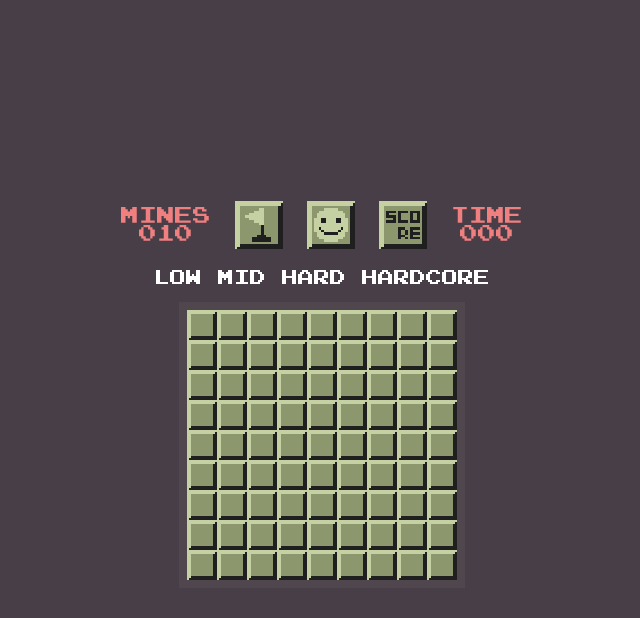
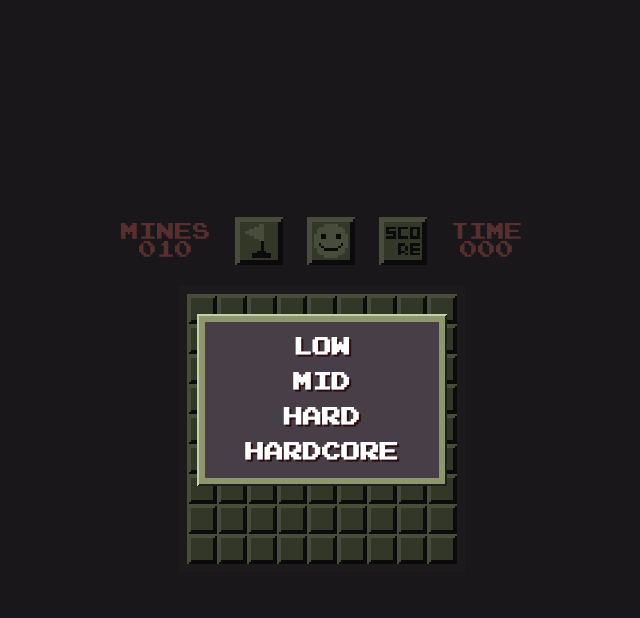
Before and after one commit to damianpolak/minesweeper, an Angular app: page /game in a window 1280 px wide. Both pictures are taken after a click on the element 649 px from the left and 225 px from the top of the page. Shown: the top 618 px of the page, without its empty margins (318-958 px from the left). Built offline with nearby package versions, Linux system fonts and the light colour scheme.

Commit message:
button and modal components

```diff
--- a/src/app/app.module.ts
+++ b/src/app/app.module.ts
@@ -8,7 +8,8 @@ import { FieldComponent } from './board/field/field.component';
 import { GameComponent } from './game/game.component';
 import { GlobalService } from './core/services/global.service';
 import { LoaderComponent } from './loader/loader.component';
-import { ExtraButtonComponent } from './button/extrabutton.component';
+import { MsButtonComponent } from './shared/ms-button.component';
+import { MsModalComponent } from './shared/ms-modal.component';
 
 @NgModule({
   declarations: [
@@ -17,7 +18,8 @@ import { ExtraButtonComponent } from './button/extrabutton.component';
     FieldComponent,
     GameComponent,
     LoaderComponent,
-    ExtraButtonComponent,
+    MsButtonComponent,
+    MsModalComponent,
   ],
   imports: [
     BrowserModule,
--- a/src/app/board/field/field.component.ts
+++ b/src/app/board/field/field.component.ts
@@ -8,14 +8,14 @@ import { GlobalService } from 'src/app/core/services/global.service';
   selector: 'app-field',
   template: `
     <div class="field">
-      <extrabutton
+      <ms-button
         [imageName]="currentFileName"
         [squareSize]="squareSize + 'px'"
         (onMouseDown)="mouseDown()"
         (onMouseUp)="mouseUp()"
         (onMouseOut)="mouseOut()"
         >
-      </extrabutton>
+      </ms-button>
       <div *ngIf="global.debugMode" class="debug">{{ value }}</div>
     </div>
   `,
--- a/src/app/core/interfaces/global.interface.ts
+++ b/src/app/core/interfaces/global.interface.ts
@@ -47,3 +47,11 @@ export interface Assets {
   name: string,
   path: string
 }
+
+export namespace Modal {
+  export type EventType = 'onClose' | 'onAction';
+  export interface EventMessage {
+    event: EventType,
+    data?: unknown
+  }
+}
--- a/src/app/core/services/assets-manager.service.ts
+++ b/src/app/core/services/assets-manager.service.ts
@@ -35,6 +35,7 @@ export class AssetsManagerService {
       { name: 'tablescore', path: 'gfx/tablescore.png' },
       { name: 'score', path: 'gfx/score.png' },
       { name: 'score-down', path: 'gfx/score-down.png' },
+      { name: 'border', path: 'gfx/border.png' },
       { name: 'noimage', path: 'gfx/noimage.png' },
     ].map(item => {
       item.path = this._assetsDir + item.path;
--- a/src/app/game/game.component.html
+++ b/src/app/game/game.component.html
@@ -8,26 +8,26 @@
       </div>
 
       <div class="topnav-flagmode">
-        <extrabutton
+        <ms-button
           imageName="flag-lg"
           imageOnDownName="flag-lg-down"
           (onClick)="toggleFlagMode()"
           [toggleMode]="true"
-        ></extrabutton>
+        ></ms-button>
       </div>
       <div class="topnav-face">
-        <extrabutton
+        <ms-button
           [imageName]="face.currentFaceFilename"
           imageOnDownName="face-smile-down"
           (onClick)="toggleMenuLevel()"
-        ></extrabutton>
+        ></ms-button>
       </div>
       <div class="topnav-tablescore">
-        <extrabutton
+        <ms-button
           imageName="score"
           imageOnDownName="score-down"
           (onClick)="toggleTableScore()"
-        ></extrabutton>
+        ></ms-button>
       </div>
 
       <div class="topnav-time">
@@ -37,21 +37,6 @@
         </div>
       </div>
     </div>
-    <div
-      class="topnav-levels"
-      [ngStyle]="{ visibility: displayMenu ? 'visible' : 'hidden' }"
-    >
-      <span
-        *ngFor="let item of menuLevels()"
-        (click)="onClickSelectLevel(item.id)"
-        >{{ item.id }}</span
-      >
-    </div>
-    <div *ngIf="messageEnabled" class="message">
-      {{ message }}
-      <span (click)="onClickNewGame()">Play again?</span>
-    </div>
-
     <div
       class="board"
       [ngStyle]="{
@@ -67,6 +52,13 @@
       ></app-board>
     </div>
   </div>
+</div>
 
-  <!-- <div class="blackened"></div> -->
-</div>
+<ms-modal class="modal-end-message" [visible]="modalMessageVisible">
+  {{ endGameMessage }}
+  <span (click)="onClickNewGame()">Play again?</span>
+</ms-modal>
+
+<ms-modal class="modal-level-menu" [visible]="modalLevelMenuVisible" (onClose)="onMenuLevelClose()">
+  <span *ngFor="let item of menuLevels()" (click)="onClickSelectLevel(item.id)">{{ item.id }}</span>
+</ms-modal>
--- a/src/app/game/game.component.scss
+++ b/src/app/game/game.component.scss
@@ -2,13 +2,6 @@
   position: absolute;
   width: 100%;
   height: 100%;
-
-  .blackened {
-    position: absolute;
-    width: 100%;
-    height: 100%;
-    background-color: rgba(0, 0, 0, 0.534);
-  }
 
   .game {
     display: flex;
@@ -77,37 +70,25 @@
       // border-radius: 5px;
     }
 
-    // ---
-
-    .message {
-      position: absolute;
-      display: flex;
-      flex-direction: column;
-      align-items: center;
-      gap: 1rem;
-      font-weight: bold;
-      font-size: 1.2rem;
-      text-shadow: 2px 2px #2c0c0c;
-      background-color: var(--primary-bgcolor);
-      padding: 1rem;
-      z-index: 9;
-      border: 1px solid #000000;
-
-      > span:hover {
-        cursor: pointer;
-        color: var(--primary-hudcolor);
-      }
-    }
-
     .debug {
       position: absolute;
       left: 0;
       bottom: 0;
     }
 
-    .no-more-events, .message, .board {
+    .no-more-events, .board {
       // pointer-events: none;
       user-select: none;
     }
   }
 }
+
+.modal-end-message, .modal-level-menu {
+  span {
+    cursor: pointer;
+  }
+
+  span:hover {
+    color: var(--primary-hudcolor);
+  }
+}
--- a/src/app/game/game.component.ts
+++ b/src/app/game/game.component.ts
@@ -21,8 +21,9 @@ export class GameComponent implements Game {
 
   public readonly matrix: Field[][];
   public onNewGame: EventEmitter<boolean> = new EventEmitter<boolean>();
-  public messageEnabled: boolean = false;
-  public message: string = '';
+  public modalMessageVisible: boolean = false;
+  public modalLevelMenuVisible: boolean = false;
+  public endGameMessage: string = '';
   // public message2: string = 'Play again?';
   public displayMenu: boolean = false;
   public loaded: boolean = false;
@@ -60,7 +61,7 @@ export class GameComponent implements Game {
 
     switch(this.global.gameState) {
       case STATES.NOT_STARTED: {
-        this.messageEnabled = false;
+        this.modalMessageVisible = false;
         this.timer.restart();
         this.score.reset();
         this.score.init(this.selectedLevel);
@@ -69,15 +70,15 @@ export class GameComponent implements Game {
         this.timer.start();
       } break;
       case STATES.WIN: {
-        this.message = 'You win!';
-        this.messageEnabled = true;
+        this.endGameMessage = 'You win!';
+        this.modalMessageVisible = true;
         this.timer.stop();
         this.face.onFaceWinner();
         this._tableScore.add({...{ type: 'WIN'}, ...scoreTable});
       } break;
       case STATES.LOSE: {
-        this.messageEnabled = true;
-        this.message = 'You lose!';
+        this.modalMessageVisible = true;
+        this.endGameMessage = 'You lose!';
         this.timer.stop();
         this.face.onFaceLoser();
         this._tableScore.add({...{ type: 'LOSE'}, ...scoreTable});
@@ -100,8 +101,9 @@ export class GameComponent implements Game {
     this.global.level = level as LEVELS;
     this.selectedLevel = Global.getLevel(this.global.config.level);
     setTimeout(() => {
+      this.modalLevelMenuVisible = false;
       this.onNewGame.emit(true);
-      this.displayMenu = false;
+      // this.displayMenu = false;
     });
   }
 
@@ -117,7 +119,8 @@ export class GameComponent implements Game {
   }
 
   public toggleMenuLevel(): void {
-    this.displayMenu = !this.displayMenu;
+    // this.displayMenu = !this.displayMenu;
+    this.modalLevelMenuVisible = !this.modalLevelMenuVisible;
   }
 
   public toggleFlagMode(): void {
@@ -132,4 +135,8 @@ export class GameComponent implements Game {
   public assetsLoaded(value: boolean): void {
     this.loaded = value;
   }
+
+  public onMenuLevelClose(): void {
+    this.modalLevelMenuVisible = false;
+  }
 }
--- a/src/app/button/extrabutton.component.ts
+++ b/src/app/shared/ms-button.component.ts
@@ -2,7 +2,7 @@ import { AfterViewInit, Component, EventEmitter, HostListener, Input, OnChanges,
 import { AssetsManagerService } from '../core/services/assets-manager.service';
 
 @Component({
-  selector: 'extrabutton',
+  selector: 'ms-button',
   template: `
     <img (click)="userClick($event)" [src]="currentImagePath" [style.width]="squareSize" [style.height]="squareSize">
     <img *ngIf="onOverEnabled" [src]="imageOnOverPath" [style.width]="squareSize" [style.height]="squareSize" [ngStyle]="{'display': mouseIsOver ? 'block' : 'none'}" style="position: absolute;">
@@ -13,7 +13,7 @@ import { AssetsManagerService } from '../core/services/assets-manager.service';
     }
   `]
 })
-export class ExtraButtonComponent implements OnChanges {
+export class MsButtonComponent implements OnChanges {
 
   @Output() onClick: EventEmitter<MouseEvent> = new EventEmitter<MouseEvent>();
   @Output() onMouseDown: EventEmitter<MouseEvent> = new EventEmitter<MouseEvent>();
--- /dev/null
+++ b/src/app/shared/ms-modal.component.ts
@@ -0,0 +1,74 @@
+import { Component, EventEmitter, HostBinding, Input, Output } from '@angular/core';
+import { Modal } from 'src/app/core/interfaces/global.interface';
+
+@Component({
+  selector: 'ms-modal',
+  template: `
+    <div class="modal" [style.width]="width">
+      <ng-content></ng-content>
+    </div>
+    <div class="blackened" (click)="onBlackenedClick()"></div>
+  `,
+  styles: [`
+    :host {
+      width: 100%;
+      height: 100%;
+    }
+
+    :host, .modal {
+      position: absolute;
+      display: flex;
+      flex-direction: column;
+      align-items: center;
+      justify-content: center;
+    }
+
+    :host > .modal {
+      font-weight: bold;
+      font-size: 1.2rem;
+      text-shadow: 2px 2px #2c0c0c;
+      background-color: var(--primary-bgcolor);
+      padding: 1rem;
+      z-index: 99;
+      gap: 1rem;
+      border-image: url("../../assets/gfx/border.png") 10 / 10px round;
+      border-image-outset: 8px;
+      user-select: none;
+      padding: 1rem 2.5rem;
+    }
+
+    :host > .blackened {
+      position: absolute;
+      background-color: rgba(0, 0, 0, 0.634);
+      width: 100%;
+      height: 100%;
+      z-index: 98;
+    }
+  `]
+})
+export class MsModalComponent {
+
+
+  /**
+   * @TODO Hmm.. it's doesn't work. Don't know why.
+   */
+  // @HostBinding('class.modal') get _width() {
+  //   return this.width;
+  // }
+
+  @HostBinding('style.display') get _visible() {
+    return this.visible ? 'flex':  'none';
+  }
+
+  @Input() visible: boolean = false;
+  @Input() width: string = 'auto';
+  @Output() onClose: EventEmitter<Modal.EventMessage> = new EventEmitter<Modal.EventMessage>();
+  @Output() onAction: EventEmitter<Modal.EventMessage> = new EventEmitter<Modal.EventMessage>();
+
+  public onBlackenedClick(): void {
+    this.visible = false;
+    this.onClose.emit({
+      event: 'onClose',
+    })
+  }
+}
```
